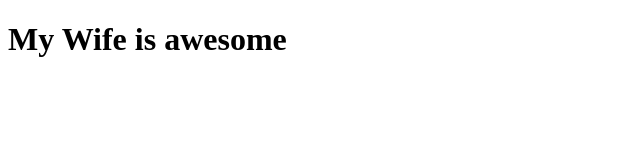
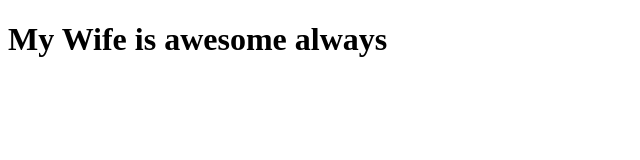
Before and after one commit to CSantosCompSci/testRepo, a plain HTML site: page index.html in a window 1280 px wide. Shown: the whole page, without its empty margins (0-640 px from the left). Drawn offline with Linux system fonts and the light colour scheme.

Commit message:
Another commit

```diff
--- a/index.html
+++ b/index.html
@@ -3,5 +3,5 @@
 
 </head>
 <body>
-    <h1>My Wife is awesome</h1>
+    <h1>My Wife is awesome always</h1>
 </body>
```
